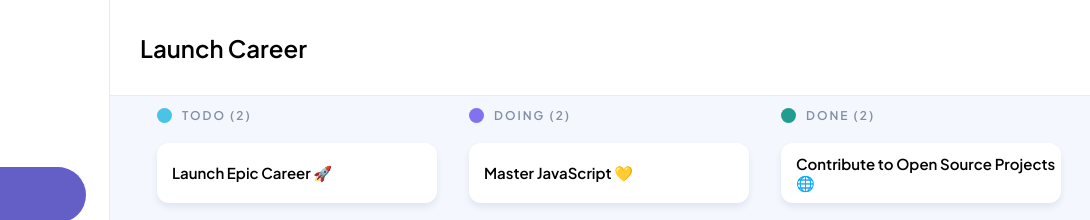
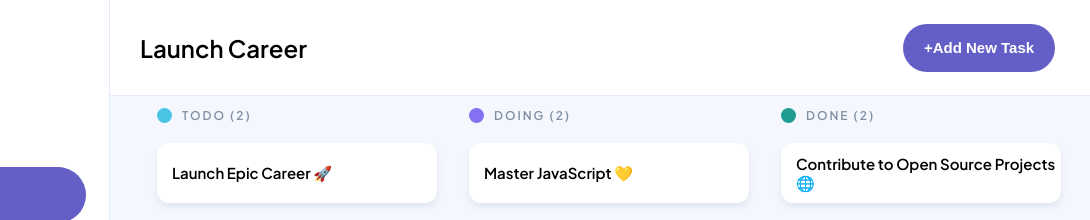
Before and after one commit to iamhereforashorttim3/CLIATU2532_FTO2502_B_Clifford-Atuchukwu_JSL05, a plain HTML site: page index.html in a window 1280 px wide. Shown: the top 220 px of the page, 190-1280 px from the left. Drawn offline with Linux system fonts and the light colour scheme.

Commit message:
Creation and stylisation of Add New Task button

```diff
--- a/index.html
+++ b/index.html
@@ -44,6 +44,9 @@
             Launch Career
           </h2>
         </div>
+        <span>
+          <button id="add-btn">+Add New Task</button>
+        </span>
       </header>
 
       <div class="container">
--- a/styles.css
+++ b/styles.css
@@ -400,3 +400,22 @@ form select {
     padding: 24px;
   }
 }
+
+/* Add button */
+#add-btn {
+  color: white;
+  background-color: #635fc7;
+  border-radius: 24px;
+  height: 6vh;
+  width: 19vh;
+  font-size: 15px;
+  font-weight: 700;
+  border-color: #635fc7;
+  border: none;
+  cursor: pointer;
+  transition: all 0.2s ease;
+}
+
+#add-btn:hover {
+  filter: brightness(90%);
+}
```
